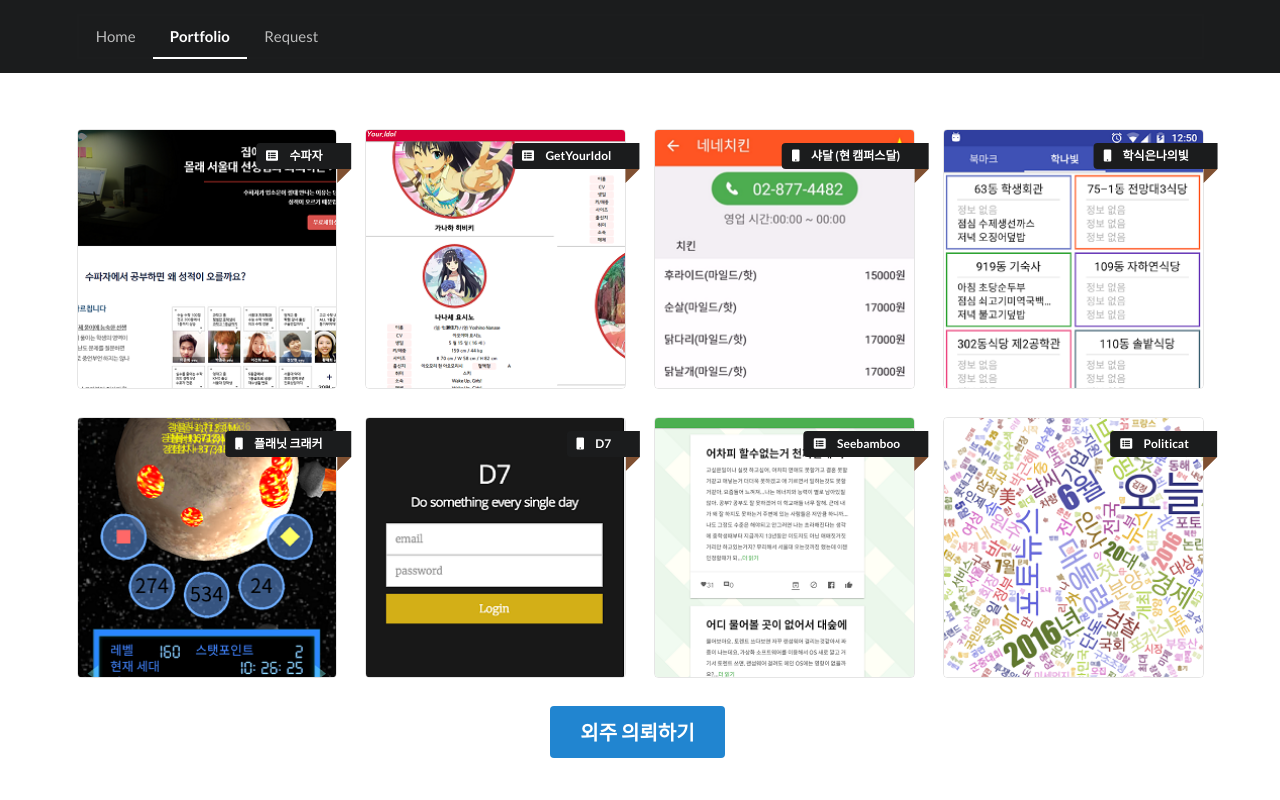
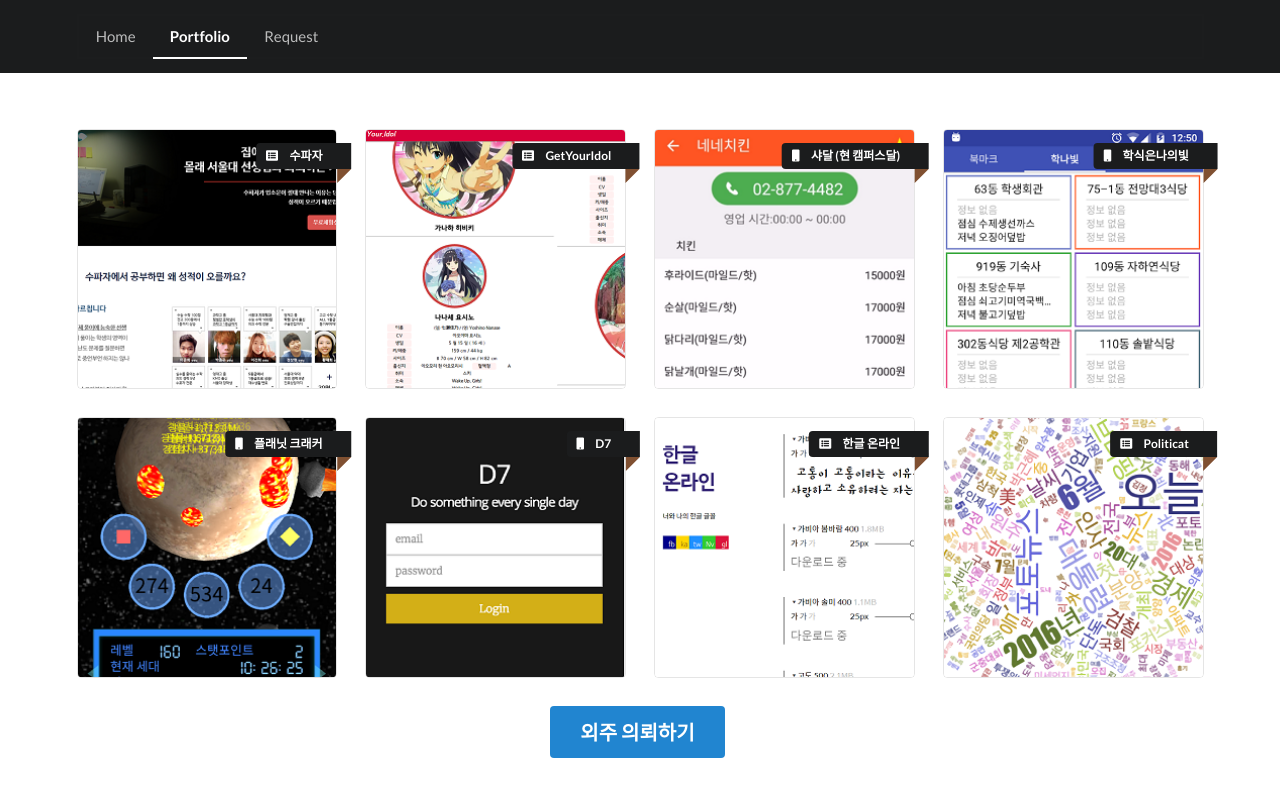
Before and after one commit to boysnextdoor/78thmove, a plain HTML site: page portfolio.html in a window 1280 px wide. Shown: the top 800 px of the page. Drawn offline with nearby package versions, Linux system fonts and the light colour scheme.

Commit message:
Update portfolio

```diff
--- a/portfolio.html
+++ b/portfolio.html
@@ -174,13 +174,13 @@
           <div class="ui fluid bordered rounded image">
             <div class="ui black right ribbon label">
               <i class="browser icon"></i>
-              Seebamboo
+              한글 온라인
             </div>
-            <img src="image/seebamboo.png">
+            <img src="image/hangul.png">
             <div class="ui dimmer">
               <div class="content">
                 <div class="center">
-                  <a class="ui circular icon button" href="http://linterpreteur.github.io/seebamboo/" target="_blank">
+                  <a class="ui circular icon button" href="https://hangul.online" target="_blank">
                     <i class="external icon"></i>
                   </a>
                 </div>
```
Also changed, not shown: image/hangul.png (added), image/seebamboo.png (deleted).
